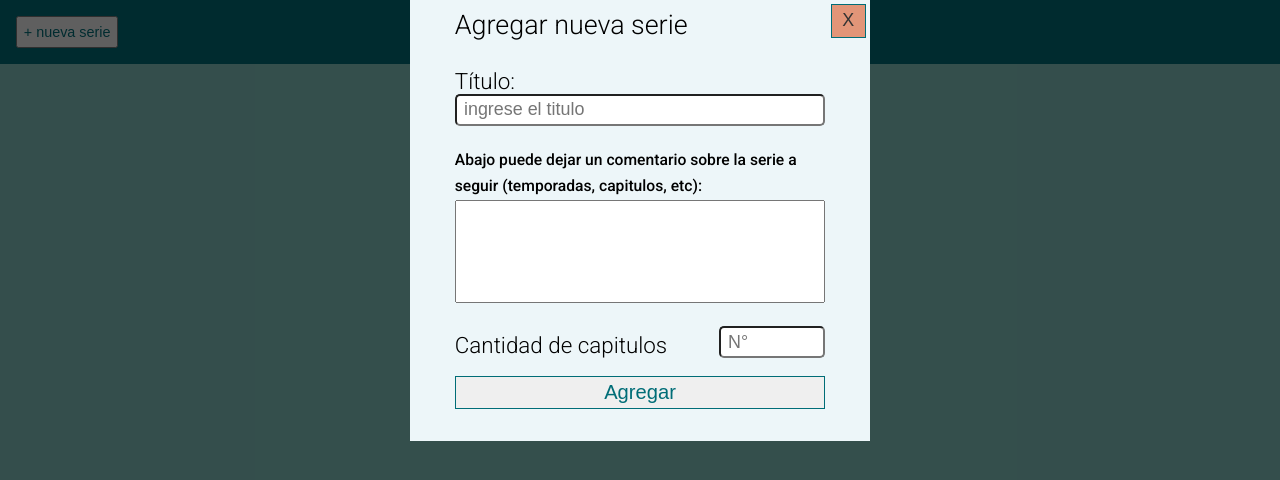
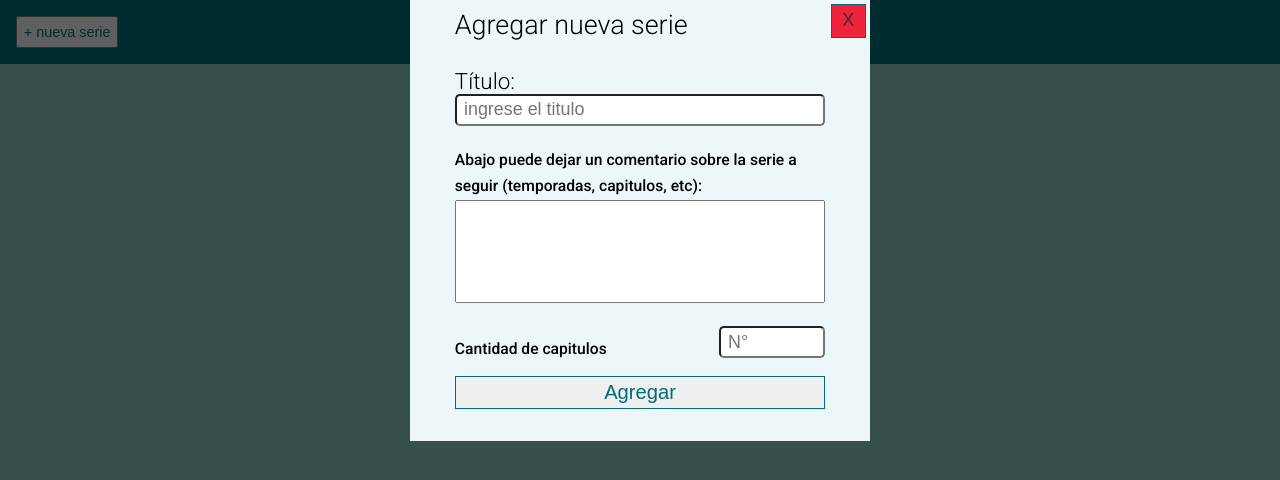
Before and after one commit to hernanruscica/vicionandoseries, a plain HTML site: page index.html in a window 1280 px wide. Both pictures are taken after a click on the button "+ nueva serie". Drawn offline with Linux system fonts and the light colour scheme.

Commit message:
Add files via upload
sigo probando el css

```diff
--- a/estilos.css
+++ b/estilos.css
@@ -9,7 +9,7 @@
     --main-bg-color: #83c5be;
     --series-bg-color: #faebd7;
     --modal-bg-color: #edf6f9;
-    --btn-alert-color: #e29578;
+    --btn-alert-color: #ef233c;
 }
 
 body{
@@ -37,7 +37,7 @@ body{
     border: solid #AAA 1px;
 }
 
-@media (min-width: 460px){
+@media (min-width: 400px){
 /* para los tamaños mas grandes*/
 .serie{
     position: relative;
@@ -179,7 +179,7 @@ body{
     display: flex;
     flex-direction: column;
     width: 100%;
-    min-width: 400px;
+    min-width: 360px;
     max-width: 460px;
     background-color: var(--modal-bg-color);
     text-align: center;
@@ -205,6 +205,8 @@ body{
     justify-content: left;
     align-items: flex-end;
 }
+
+
 
 .cantidad_capitulos_label{
     flex: 3;
@@ -232,6 +234,10 @@ body{
     resize: none;
 }
 
+.cantidad_capitulos_label{
+    font-size: 0.7em;
+    font-weight: 500;
+}
 
 .nueva_serie_mensaje_error{
     color: var(--btn-alert-color);
@@ -246,7 +252,7 @@ body{
 
 
 .modal_confirmacion{
-    position: absolute;
+    position: fixed;
     top: 0px;
     width: 100%;
     height: 100%;
--- a/index.html
+++ b/index.html
@@ -51,8 +51,6 @@
         <button class="btn btn_eliminar alert">X</button>
     </div>
     -->
-
-
     <!--plantilla para el formulario para agregar una serie-->
     <div id="modal_nueva_serie" class="modal oculto">
         <form id="nueva_serie" class="nueva_serie">
@@ -68,7 +66,7 @@
                     cols="30" rows="4"></textarea>
             </div>
             <div class="campo cantidad_capitulos_row">
-                <label for="nueva_serie_cantidad_capitulos" class="cantidad_capitulos_label">Cantidad de capitulos</label>
+                <label for="nueva_serie_cantidad_capitulos" class="cantidad_capitulos_label" id = "nueva_serie_cantidad_capitulos_label">Cantidad de capitulos</label>
                 <input type="number" name = "nueva_serie_cantidad_capitulos" min = "1" class="cantidad_capitulos_input" required
                 id="nueva_serie_cantidad_capitulos" placeholder="N°" value = "">
             </div>
--- a/scripts.js
+++ b/scripts.js
@@ -19,6 +19,7 @@ Mejoras:
     let contadorSeries = parseInt(localStorage.getItem("contadorSeries")) || 0;
 
     let idNumeroActual = null;
+    let MAXIMO_NUMERO_CAPITULOS = 2000;
 
     const serieValidaciones = {
         "nueva_serie_titulo": false,
@@ -155,7 +156,7 @@ const validarCampo = (idCampo) => {
         if ($campoValidar.value == ""){
             console.log("no puede estar vacio");
             esValido = false;
-        }else if ($campoValidar.value != 0){
+        }else if ($campoValidar.value > 0 && $campoValidar.value < MAXIMO_NUMERO_CAPITULOS){
                 console.log("perfecto");
                 esValido = true;
             }else{
```
